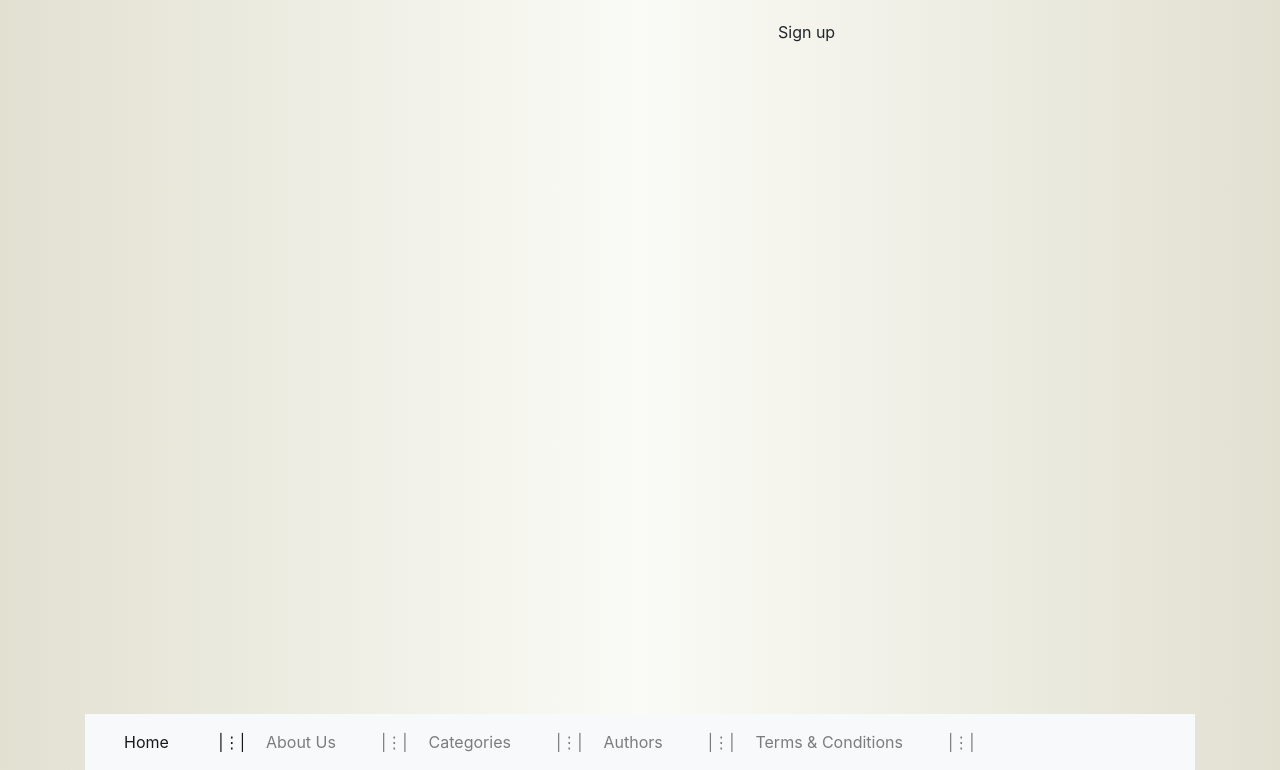
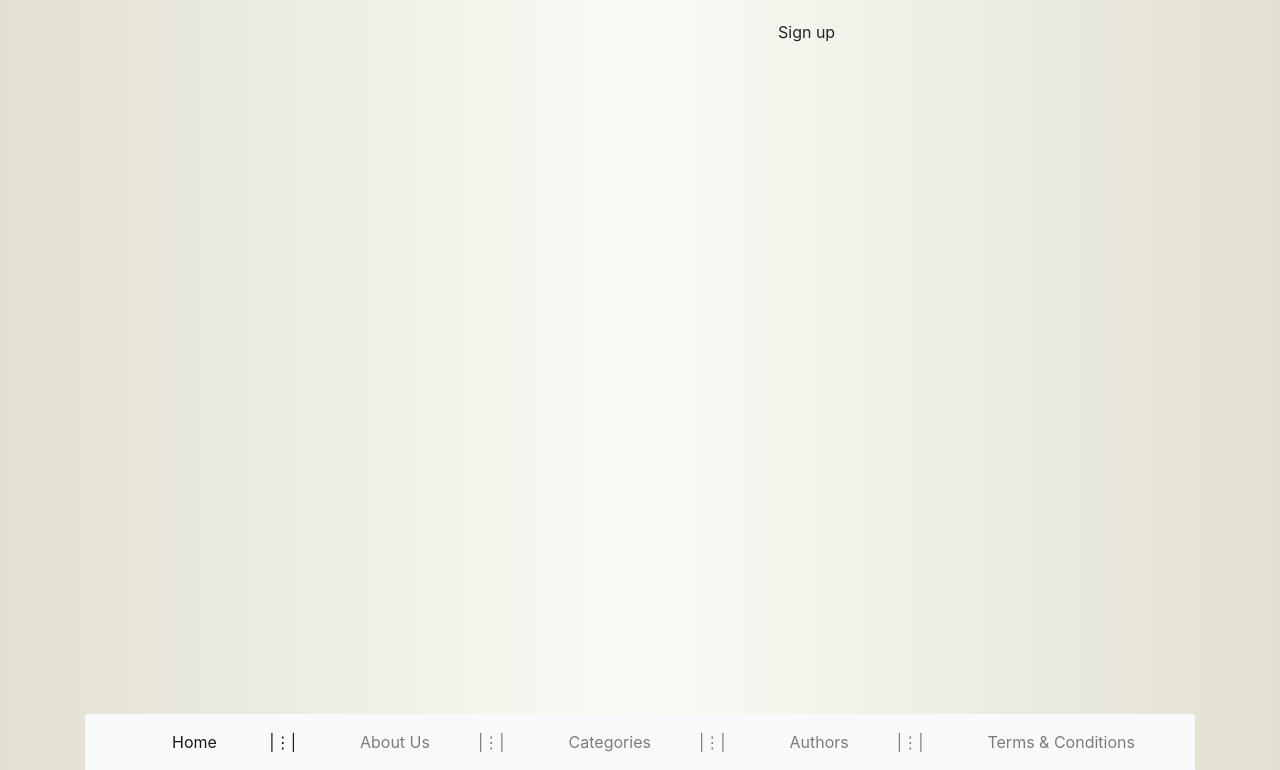
Before and after one commit to HebaIbrahem00/GoodReads-Web-App, a React (Create React App) app in the folder frontend/: page / in a window 1280 px wide. Shown: the part 319-1089 px from the top of the page. Built offline with nearby package versions, Linux system fonts and the light colour scheme.

Commit message:
edit footer design

```diff
--- a/frontend/src/components/footer/footer.css
+++ /dev/null
@@ -1,11 +0,0 @@
-.separator > li > a::after {
-    content: "|⋮|";
-    padding: 0 5px;
-    align-items: center;
-    align-self: center;
-    margin-left: 40px;
-}
-.separator >ul:last-child:after
-{
-  content: '';
-}
--- a/frontend/src/components/footer/footer.js
+++ b/frontend/src/components/footer/footer.js
@@ -1,6 +1,5 @@
 import React from 'react';
 
-import './footer.css'
 
 export default function Footer(){
     return(
@@ -12,19 +11,19 @@ export default function Footer(){
         <div className="collapse navbar-collapse col-12" id="navbarSupportedContent">
             <ul className="navbar-nav mr-auto separator">
             <li className="nav-item active">
-                <a className="nav-link" href="#">Home <span className="sr-only">(current)</span></a>
+                <a className="nav-link ml-5" href="#">Home <span class="ml-5">|⋮|</span><span className="sr-only">(current)</span></a>
             </li>
             <li className="nav-item">
-                <a className="nav-link " href="#">About Us</a>
+                <a className="nav-link ml-5 " href="#">About Us<span class="ml-5 disabled">|⋮|</span></a>
             </li>
             <li className="nav-item">
-                <a className="nav-link" href="#">Categories</a>
+                <a className="nav-link ml-5" href="#">Categories<span class="ml-5">|⋮|</span></a>
             </li>
             <li className="nav-item">
-                <a className="nav-link" href="#">Authors</a>
+                <a className="nav-link ml-5" href="#">Authors<span class="ml-5">|⋮|</span></a>
             </li>
             <li className="nav-item">
-                <a className="nav-link" href="#">Terms & Conditions</a>
+                <a className="nav-link ml-5" href="#">Terms & Conditions</a>
             </li>
             </ul>
         </div>
```
